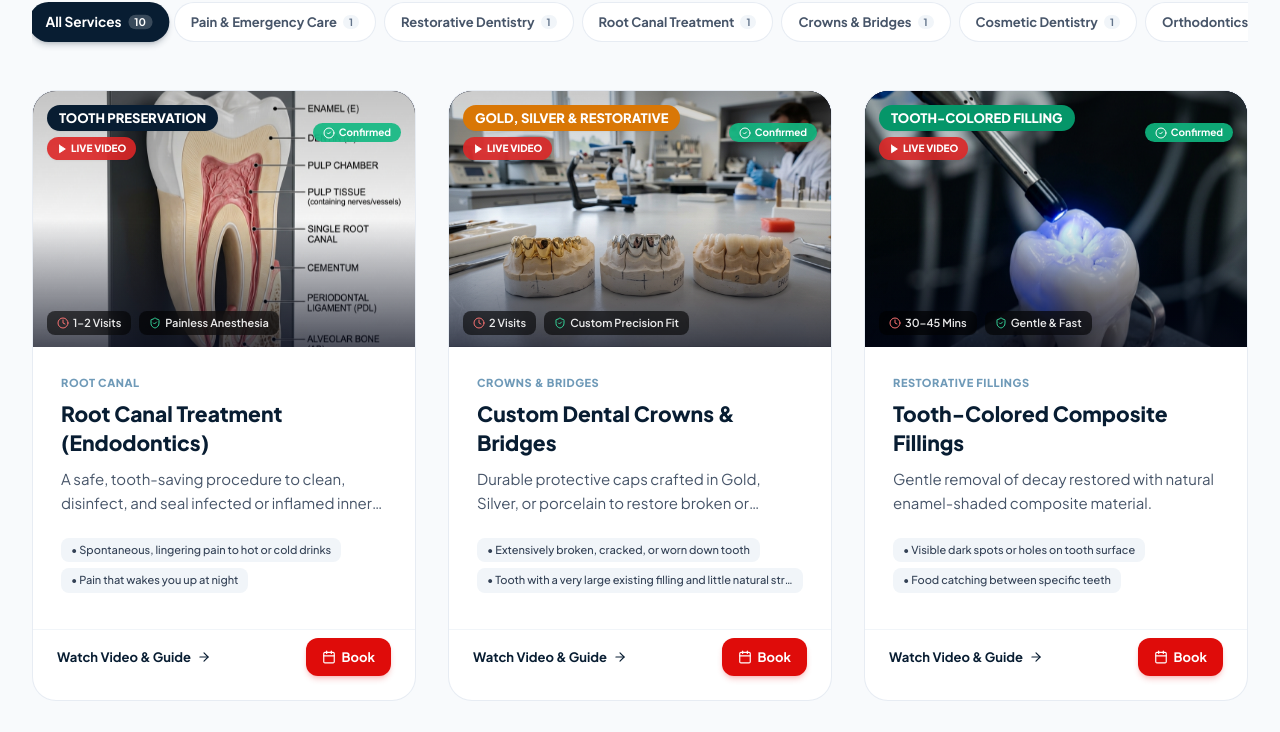
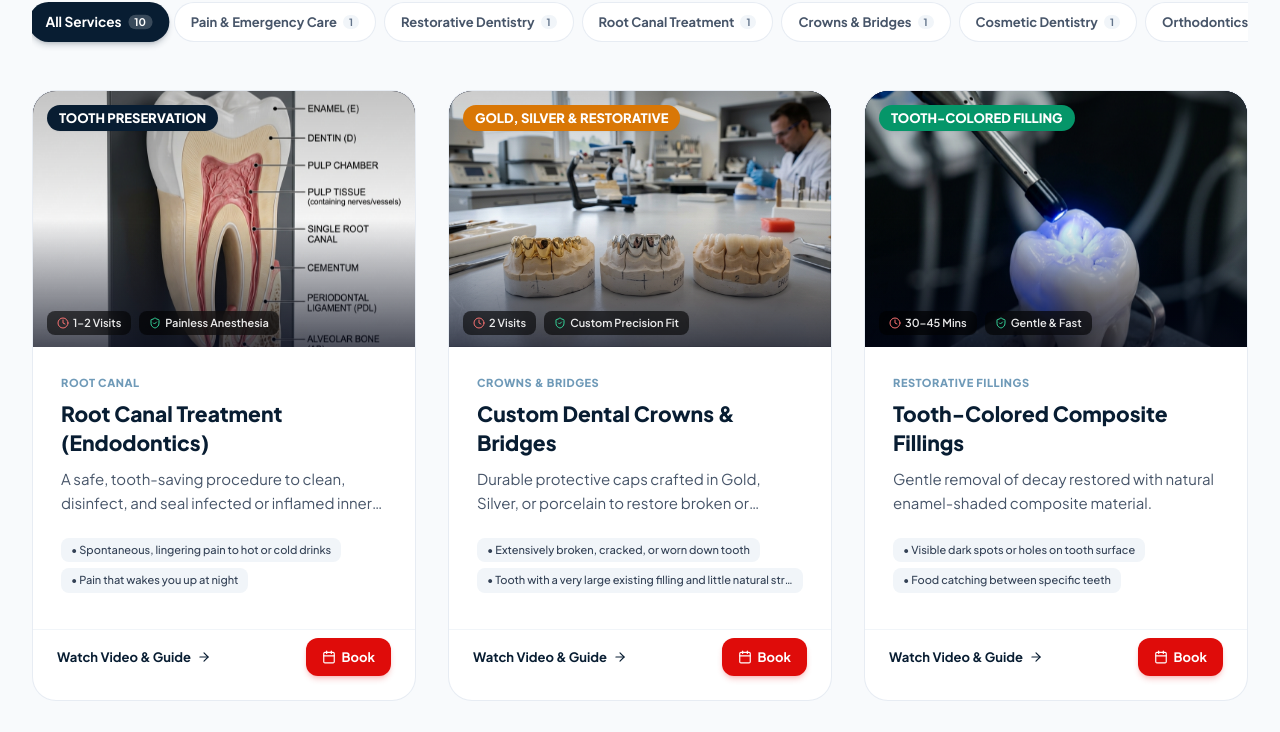
Before and after one commit to Hussein380/neodental, a Next.js app: page /treatments in a window 1280 px wide. Shown: the part 539-1271 px from the top of the page. Built offline with nearby package versions, Linux system fonts and the light colour scheme.

Commit message:
Remove Live Video and Confirmed badges from treatment cards on treatments page

```diff
--- a/src/app/treatments/page.tsx
+++ b/src/app/treatments/page.tsx
@@ -451,24 +451,7 @@ export default function TreatmentsHubPage() {
                           <span className={`text-[10px] sm:text-xs font-extrabold uppercase px-3 py-1 rounded-full shadow-sm ${meta.badgeColor}`}>
                             {meta.badge}
                           </span>
-                          {meta.hasVideo && (
-                            <span className="text-[10px] font-extrabold uppercase px-2.5 py-1 rounded-full bg-red-600/90 text-white shadow-sm backdrop-blur-md flex items-center gap-1">
-                              <Play className="w-2.5 h-2.5 fill-white" />
-                              <span>Live Video</span>
-                            </span>
-                          )}
                         </div>
-
-                        {!treatment.isConfirmed ? (
-                          <span className="text-[10px] px-2.5 py-0.5 rounded-full bg-white/90 backdrop-blur-md text-neo-navy font-bold shadow-xs">
-                            Consultation
-                          </span>
-                        ) : (
-                          <span className="text-[10px] px-2.5 py-0.5 rounded-full bg-emerald-500/90 backdrop-blur-md text-white font-bold shadow-xs flex items-center gap-1">
-                            <CheckCircle2 className="w-3 h-3" />
-                            Confirmed
-                          </span>
-                        )}
                       </div>
 
                       {/* Quick Meta Chips pinned at bottom of video/image */}
```
